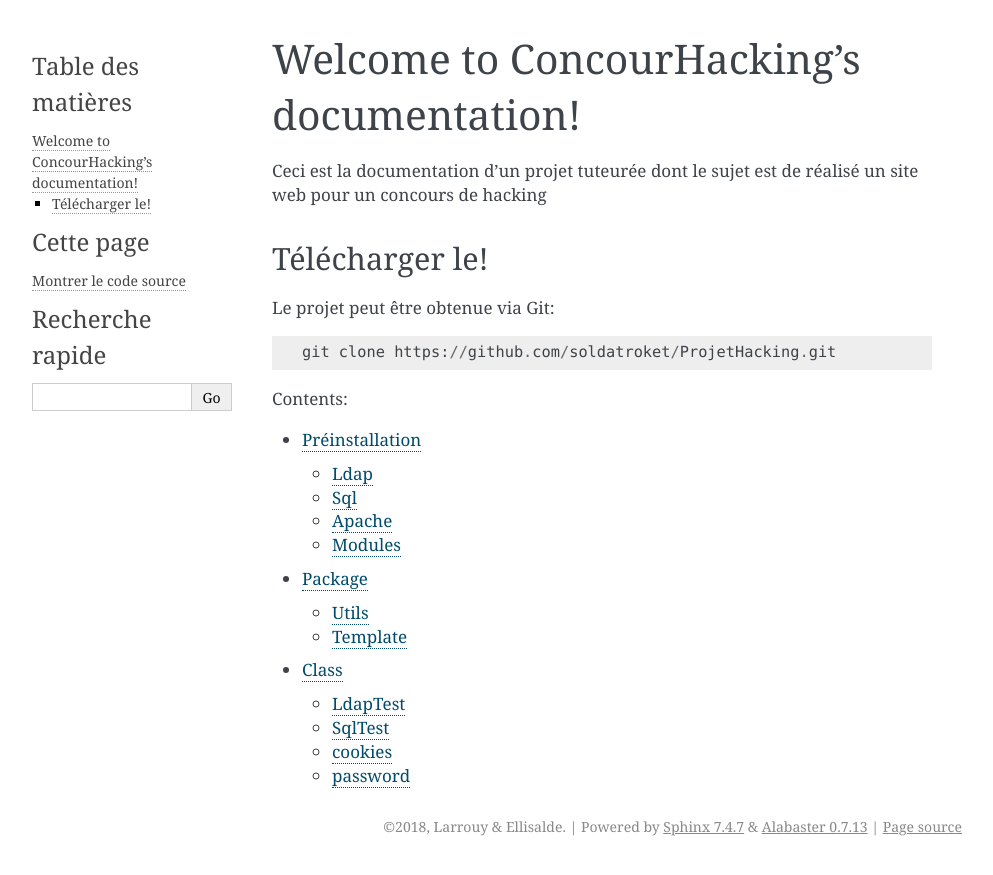
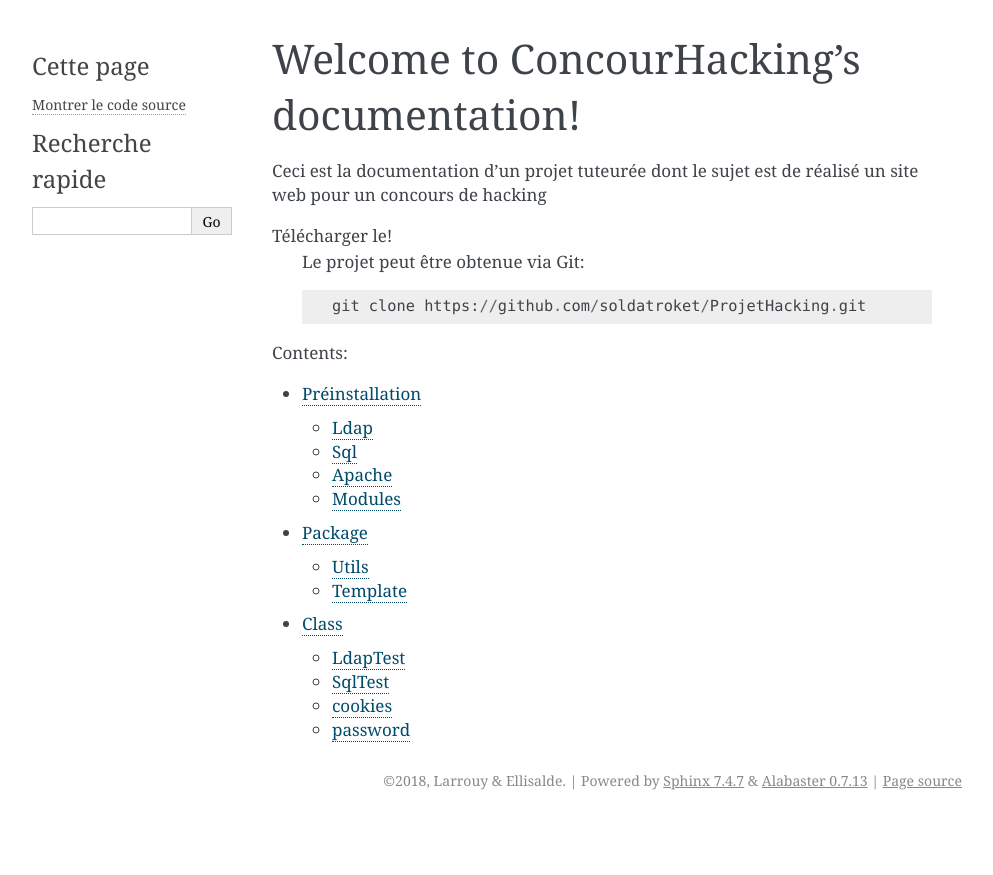
Before and after one commit to soldatroket/ProjetHacking, a Sphinx documentation site: the page built from Documentation/index.rst, in a window 1280 px wide. Shown: the top 875 px of the page, without its empty margins (148-1141 px from the left). Built offline with Sphinx 7.4.7, drawn with Linux system fonts in a browser that asks for light colours.

```diff
--- a/Documentation/index.rst
+++ b/Documentation/index.rst
@@ -9,9 +9,7 @@ Welcome to ConcourHacking's documentation!
 Ceci est la documentation d'un projet tuteurée dont le sujet est de réalisé un site web pour un concours de hacking
 
 Télécharger le!
----------------
-
-Le projet peut être obtenue via Git::
+   Le projet peut être obtenue via Git::
 
     git clone https://github.com/soldatroket/ProjetHacking.git
 
```
